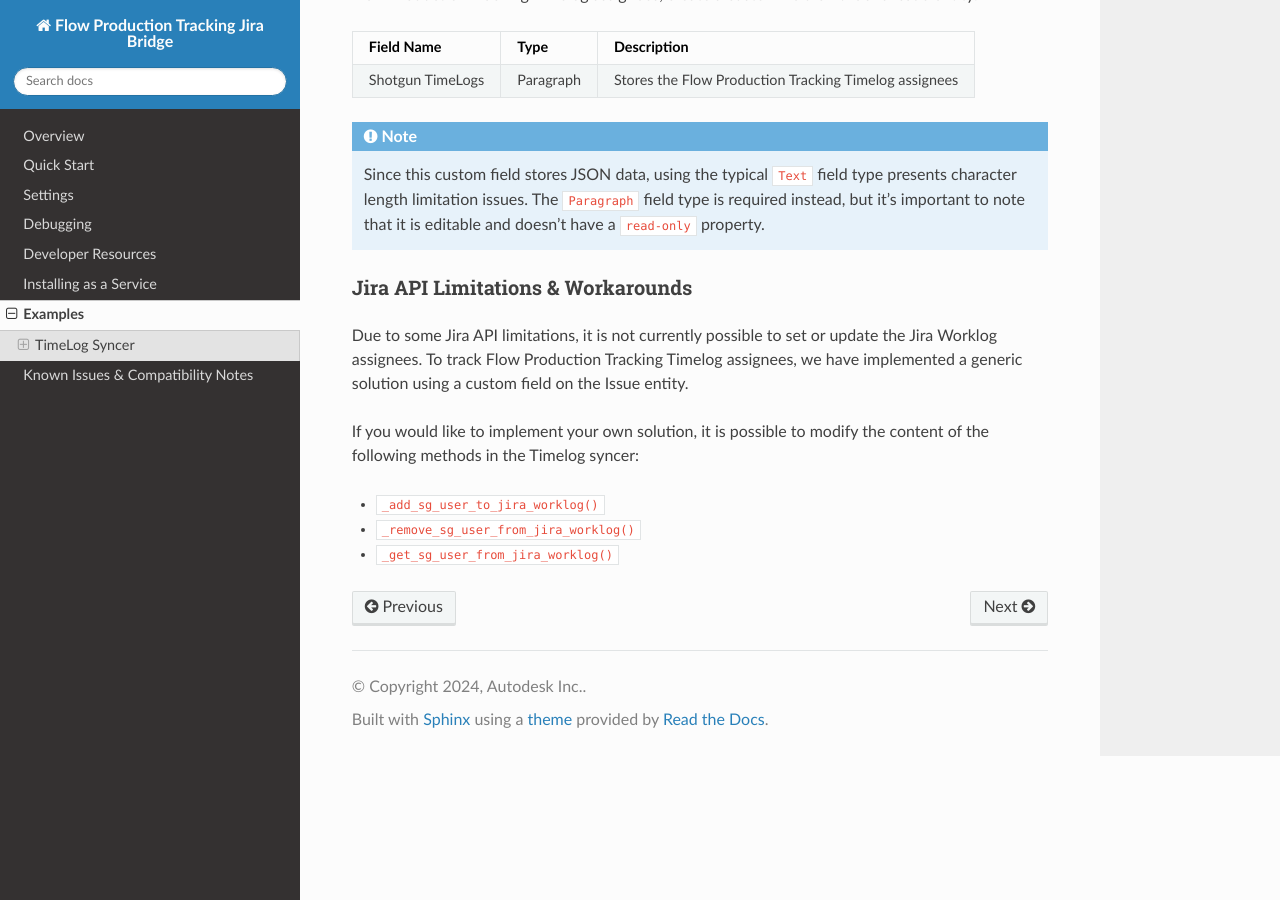
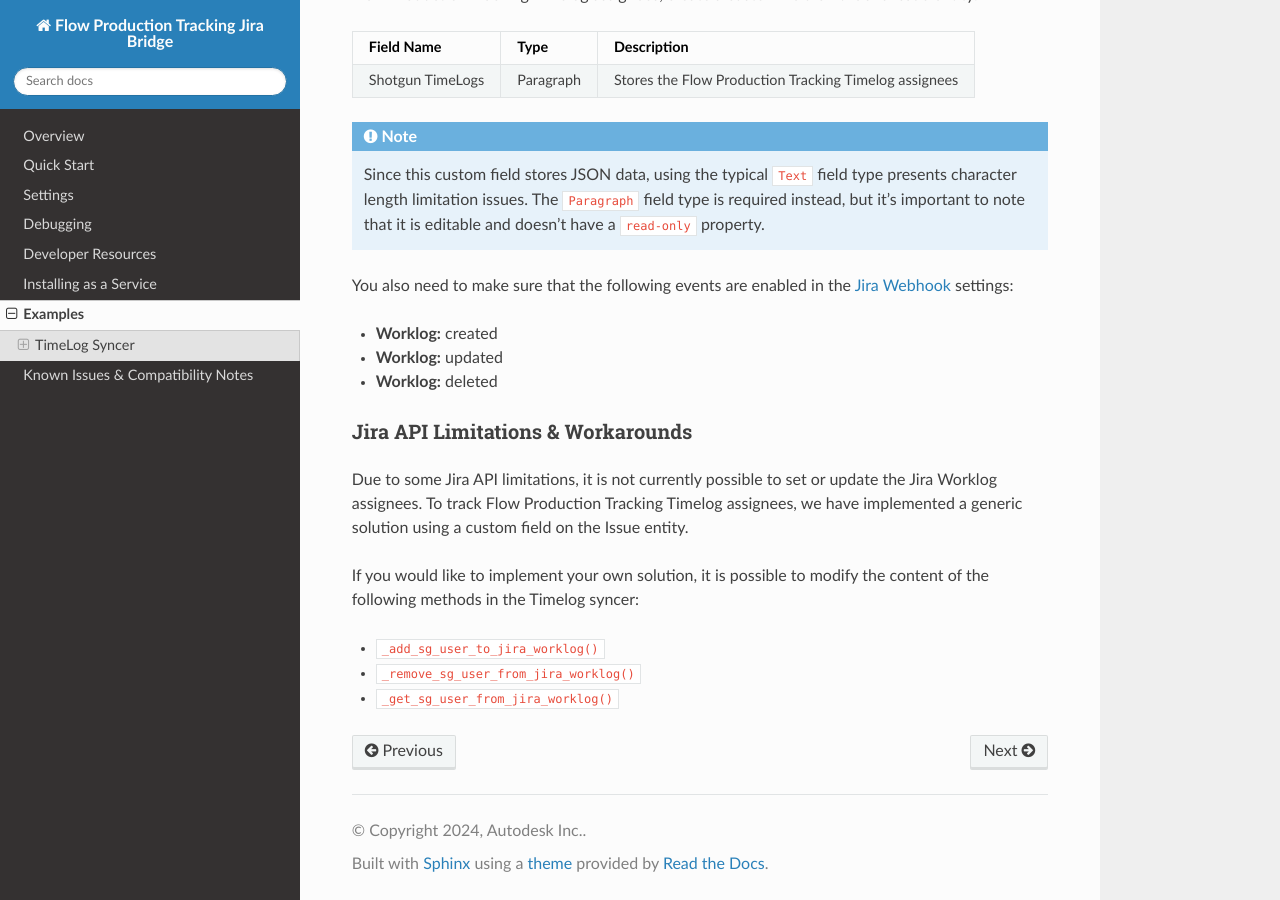
Before and after one commit to shotgunsoftware/sg-jira-bridge, a Sphinx documentation site: the page built from docs/examples.rst, in a window 1280 px wide and 900 px high, scrolled down 3501 px. Built offline with Sphinx 7.4.7 and the Read the Docs theme 2.0.0, drawn with Linux system fonts in a browser that asks for light colours.

Commit message:
add worklog events

```diff
--- a/docs/examples.rst
+++ b/docs/examples.rst
@@ -158,6 +158,12 @@
     Since this custom field stores JSON data, using the typical ``Text`` field type presents
     character length limitation issues. The ``Paragraph`` field type is required instead, but it's important to note that it is editable and doesn't  have a ``read-only`` property.
 
+You also need to make sure that the following events are enabled in the :ref:`Jira Webhook` settings:
+
+* **Worklog:** created
+* **Worklog:** updated
+* **Worklog:** deleted
+
 .. _Jira Workaround:
 Jira API Limitations & Workarounds
 =================================
--- a/docs/quickstart.rst
+++ b/docs/quickstart.rst
@@ -99,6 +99,7 @@
 | Shotgun URL  | Text | Stores a link to the detail page for the associated entity in PTR     |
 +--------------+------+-----------------------------------------------------------------------+
 
+.. _Jira Webhook:
 Jira Webhook
 ============
 
```
